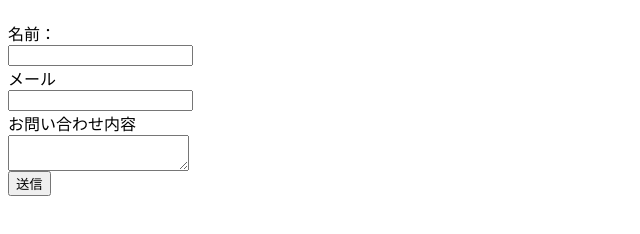
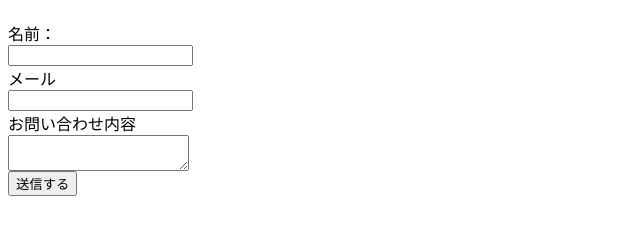
Before and after one commit to me-maruo/pm-agile-20190606, a plain HTML site: page app/index.html in a window 1280 px wide. Shown: the part 54-288 px from the top of the page, without its empty margins (0-640 px from the left). Drawn offline with Linux system fonts and the light colour scheme.

Commit message:
ボタンに機能追加

```diff
--- a/app/index.html
+++ b/app/index.html
@@ -34,7 +34,7 @@
     </div>
 
     <div>
-      <button>送信</button>
+    <input type="submit" value="送信する">
     </div>
   </body>
 </html>
```
